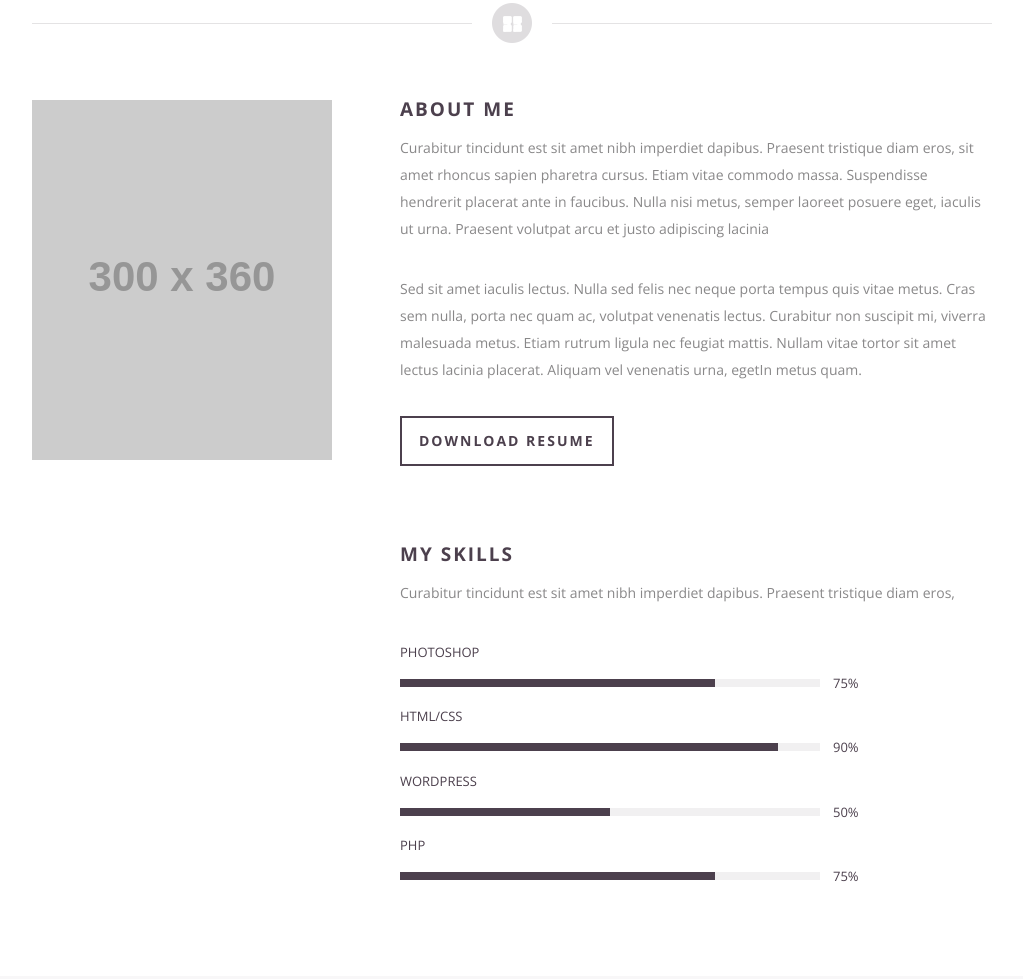
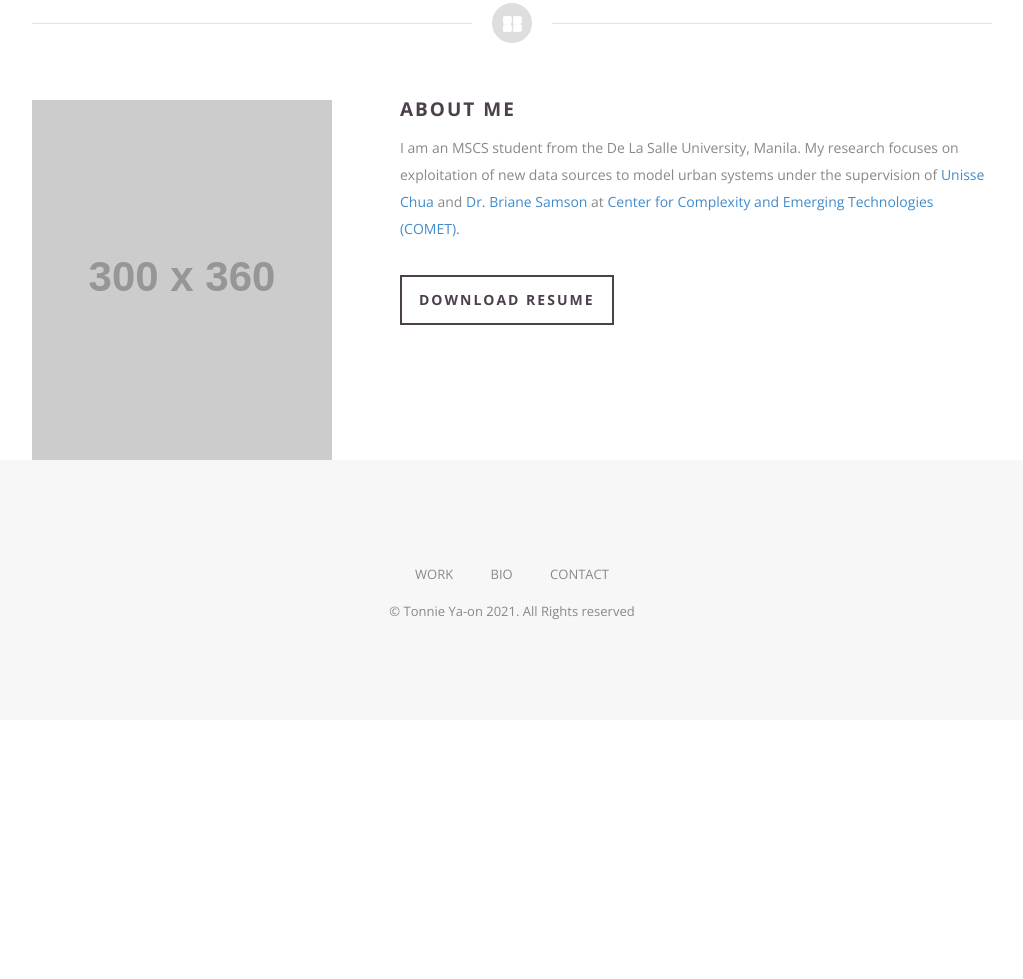
Before and after one commit to tonnieyaon/tonnieyaon.github.io, a plain HTML site: page about.html in a window 1280 px wide. Shown: the part 309-1288 px from the top of the page, without its empty margins (128-1151 px from the left). After the commit the page ends 1029 px from the top, so only its background shows below. Drawn offline with nearby package versions, Linux system fonts and the light colour scheme; placeholder pictures from the web are drawn by us.

Commit message:
Draft codes for home page

```diff
--- a/about.html
+++ b/about.html
@@ -89,12 +89,14 @@
       <!--About content start -->
       <div class="cb clearfix">
         <h3>About me</h3>
-        <p>Curabitur tincidunt est sit amet nibh imperdiet dapibus. Praesent tristique diam eros, sit amet rhoncus sapien pharetra cursus. Etiam vitae commodo massa. Suspendisse hendrerit placerat ante in faucibus. Nulla nisi metus, semper laoreet posuere eget, iaculis ut urna. Praesent volutpat arcu et justo adipiscing lacinia</p>
-        <p>Sed sit amet iaculis lectus. Nulla sed felis nec neque porta tempus quis vitae metus. Cras sem nulla, porta nec quam ac, volutpat venenatis lectus. Curabitur non suscipit mi, viverra malesuada metus. Etiam rutrum ligula nec feugiat mattis. Nullam vitae tortor sit amet lectus lacinia placerat. Aliquam vel venenatis urna, egetIn metus quam.</p>
+        <p>I am an MSCS student from the De La Salle University, Manila. My research focuses on exploitation of new data sources to
+          model urban systems under the supervision of <a href="https://unissechua.github.io/"> Unisse Chua </a> and <a href="https://brianesamson.com/">Dr. Briane Samson</a>
+          at <a href="https://comet.dlsu.edu.ph">Center for Complexity and Emerging Technologies (COMET). </p>
+        <p></p>
         <a href="#" class="dl">Download resume</a> </div>
       <!--About content start -->
       <!--Skill area start-->
-      <div class="cb clearfix">
+      <!-- <div class="cb clearfix">
         <h3>My Skills</h3>
         <p>Curabitur tincidunt est sit amet nibh imperdiet dapibus. Praesent tristique diam eros,</p>
         <div class="sM">
@@ -127,7 +129,7 @@
               <span class="pvalue col-lg-1 col-md-1 col-sm-1 col-xs-12">75%</span> </div>
           </div>
         </div>
-      </div>
+      </div> -->
     </div>
   </div>
 </div>
```
